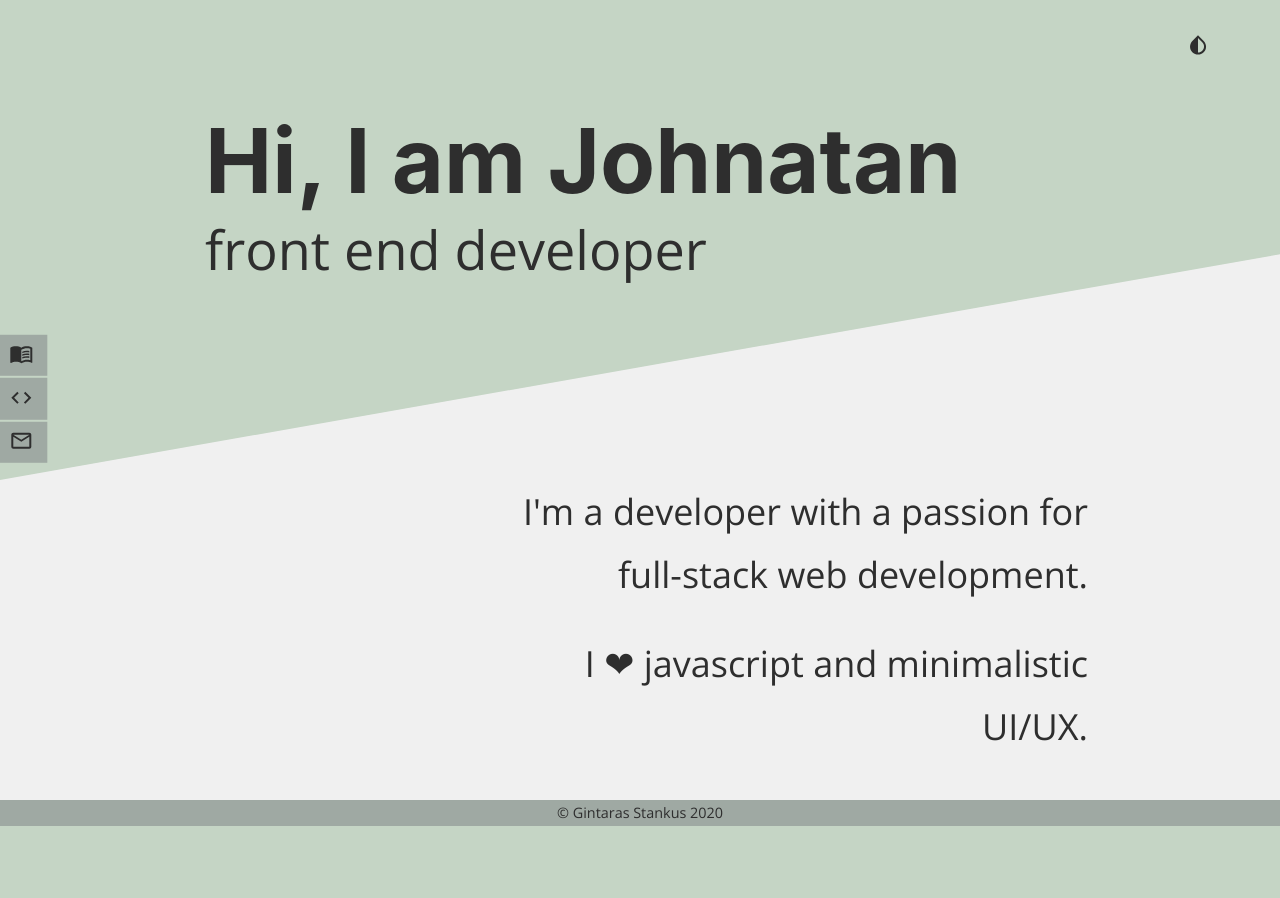
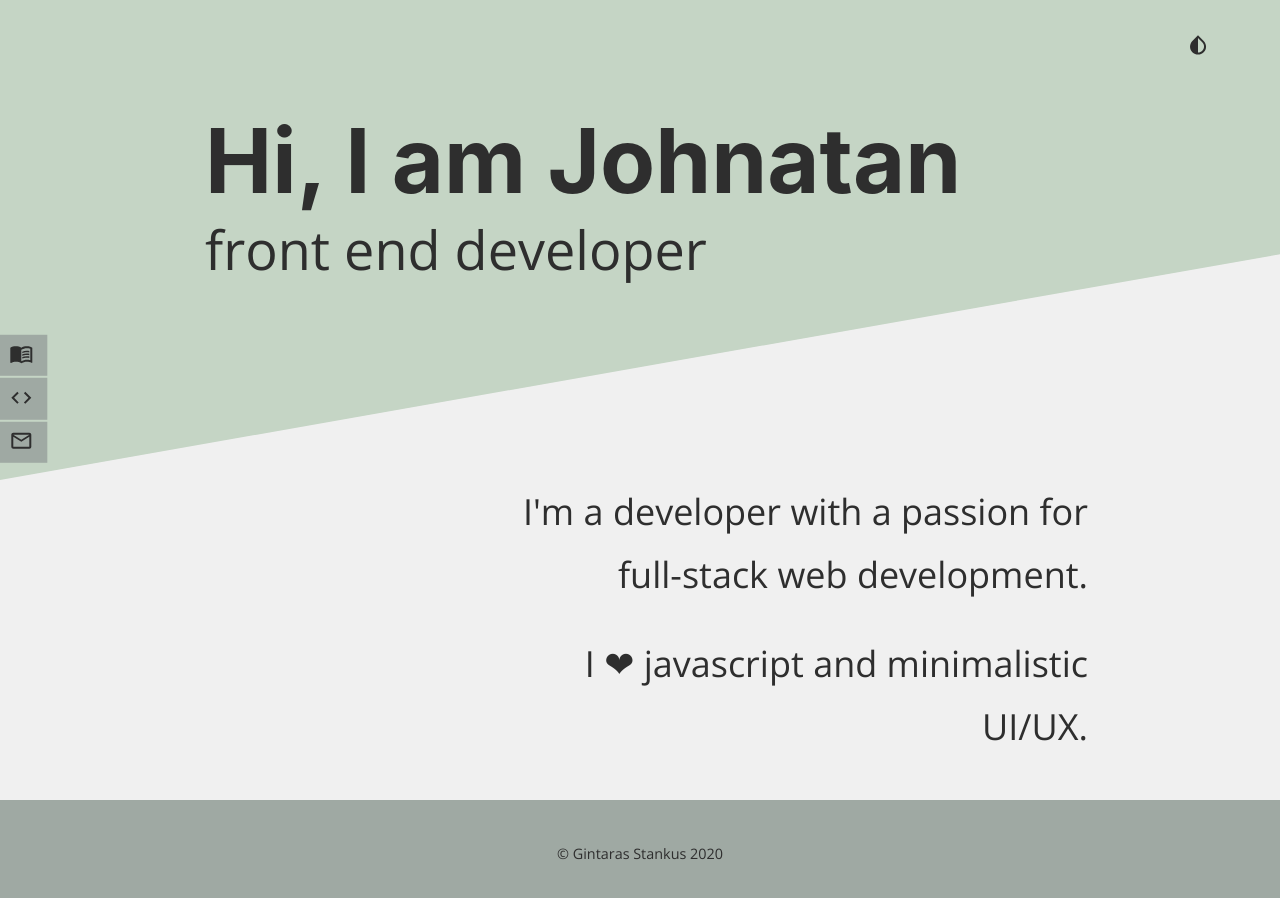
Before and after one commit to g1st/g1st.github.io, a Gatsby site: page / in a window 1280 px wide. Before the commit the page ends 826 px from the top, so only its background shows below. Built offline with nearby package versions, Linux system fonts and the light colour scheme; Gatsby itself is replaced by a stand-in of ours; some packages are replaced by stand-ins of ours.

Commit message:
add footerHeight

```diff
--- a/src/styles/variables.js
+++ b/src/styles/variables.js
@@ -7,4 +7,5 @@ export const breakpoints = {
 
 export const sizes = {
   headerHeight: "6rem",
+  footerHeight: "6rem",
 };
```
